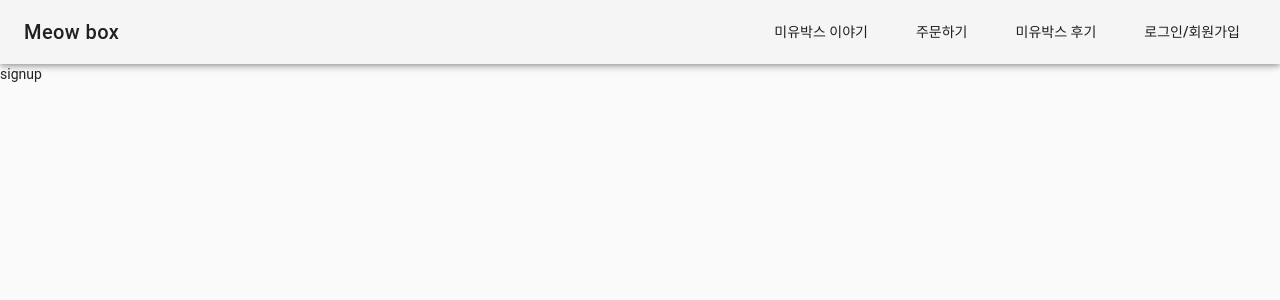
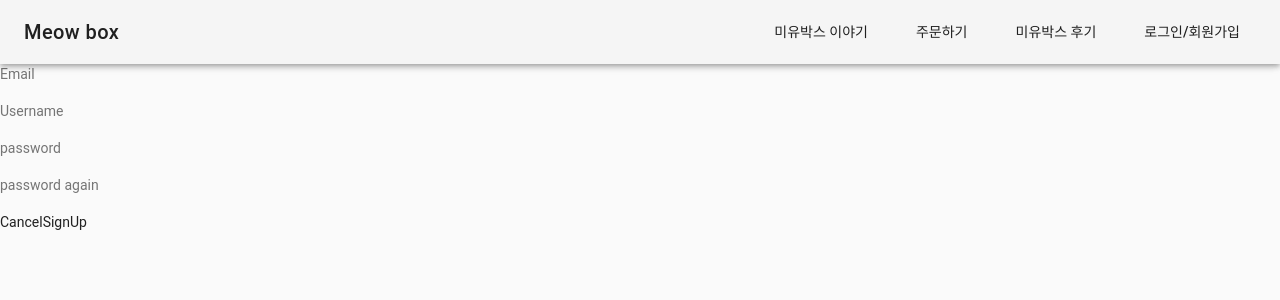
Before and after one commit to TeamMeowBox/MeowBox-Web, a Vue app: page /signUp in a window 1280 px wide. Shown: the top 300 px of the page. Built offline with nearby package versions, Linux system fonts and the light colour scheme.

Commit message:
로그인, 가입 추가

```diff
--- /dev/null
+++ b/src/components/SignIn/SignInForm.vue
@@ -0,0 +1,25 @@
+<template>
+  <div>
+    <div>
+      <p>
+      <input type="text" placeholder="Username or Email">
+      </p>
+      <p>
+        <input type="password" placeholder="Password">
+      </p>
+
+      <button @click="clickLogin">Login</button>
+    </div>
+  </div>
+</template>
+
+<script>
+export default {
+  name: 'SignInForm',
+  methods: {
+    clickLogin () {
+      alert('click Login Btn')
+    }
+  }
+}
+</script>
--- /dev/null
+++ b/src/components/SignUp/SignUpForm.vue
@@ -0,0 +1,29 @@
+<template>
+  <div>
+    <p>
+      <input type="text" placeholder="Email">
+    </p>
+    <p>
+      <input type="text" placeholder="Username">
+    </p>
+    <p>
+      <input type="password" placeholder="password">
+    </p>
+    <p>
+      <input type="password" placeholder="password again">
+    </p>
+    <button>Cancel</button>
+    <button @click="clickSignUp">SignUp</button>
+  </div>
+</template>
+
+<script>
+export default {
+  name: 'SignUpForm',
+  methods: {
+    clickSignUp () {
+      alert('click SignUp')
+    }
+  }
+}
+</script>
--- a/src/pages/SignIn.vue
+++ b/src/pages/SignIn.vue
@@ -1,10 +1,17 @@
 <template>
-    <p>signin</p>
+    <div>
+      <sigin-in-form></sigin-in-form>
+    </div>
 </template>
 
 <script>
+import SiginInForm from '../components/SignIn/SignInForm'
+
 export default {
-
+  name: 'SiginIn',
+  components: {
+    SiginInForm
+  }
 }
 </script>
 
--- a/src/pages/SignUp.vue
+++ b/src/pages/SignUp.vue
@@ -1,10 +1,16 @@
 <template>
-    <p>signup</p>
+  <div>
+    <sign-up-form></sign-up-form>
+  </div>
 </template>
 
 <script>
+import SignUpForm from '../components/SignUp/SignUpForm'
 export default {
-
+  name: 'SignUp',
+  components: {
+    SignUpForm
+  }
 }
 </script>
 
```
